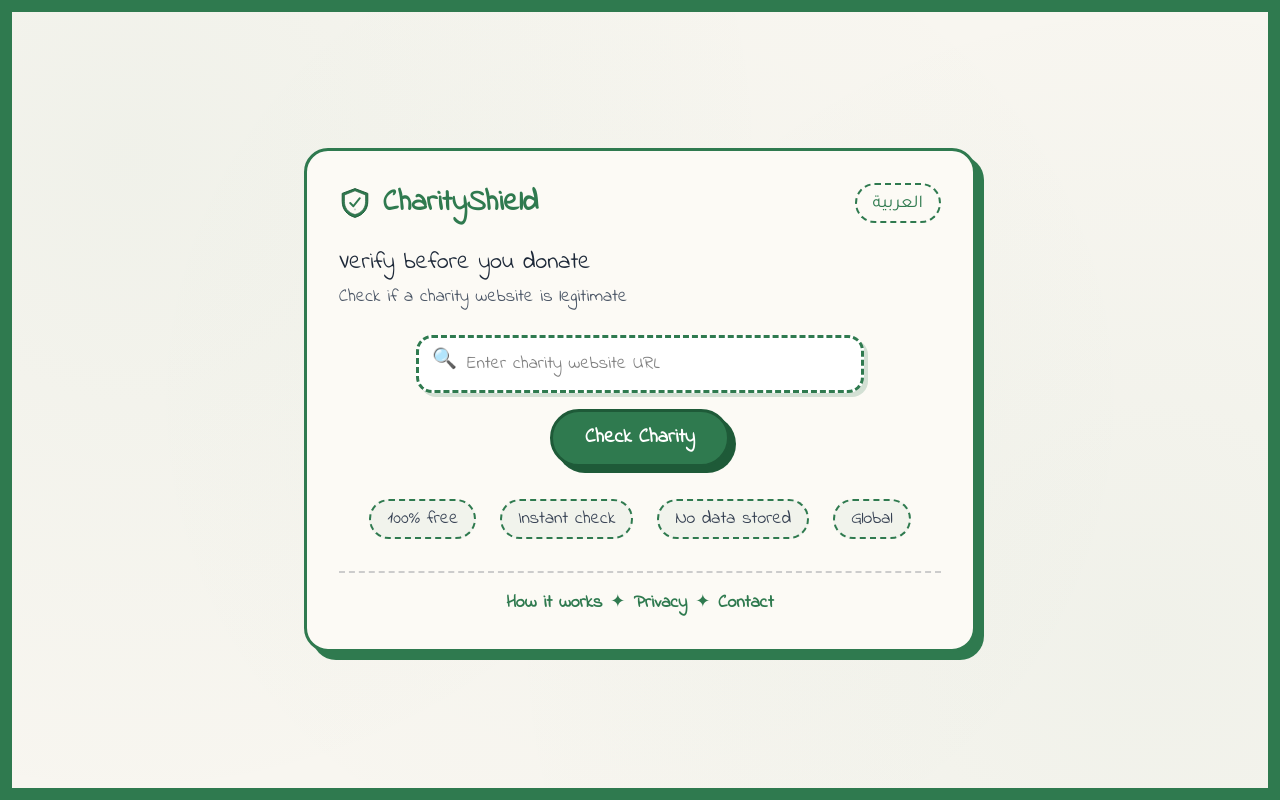
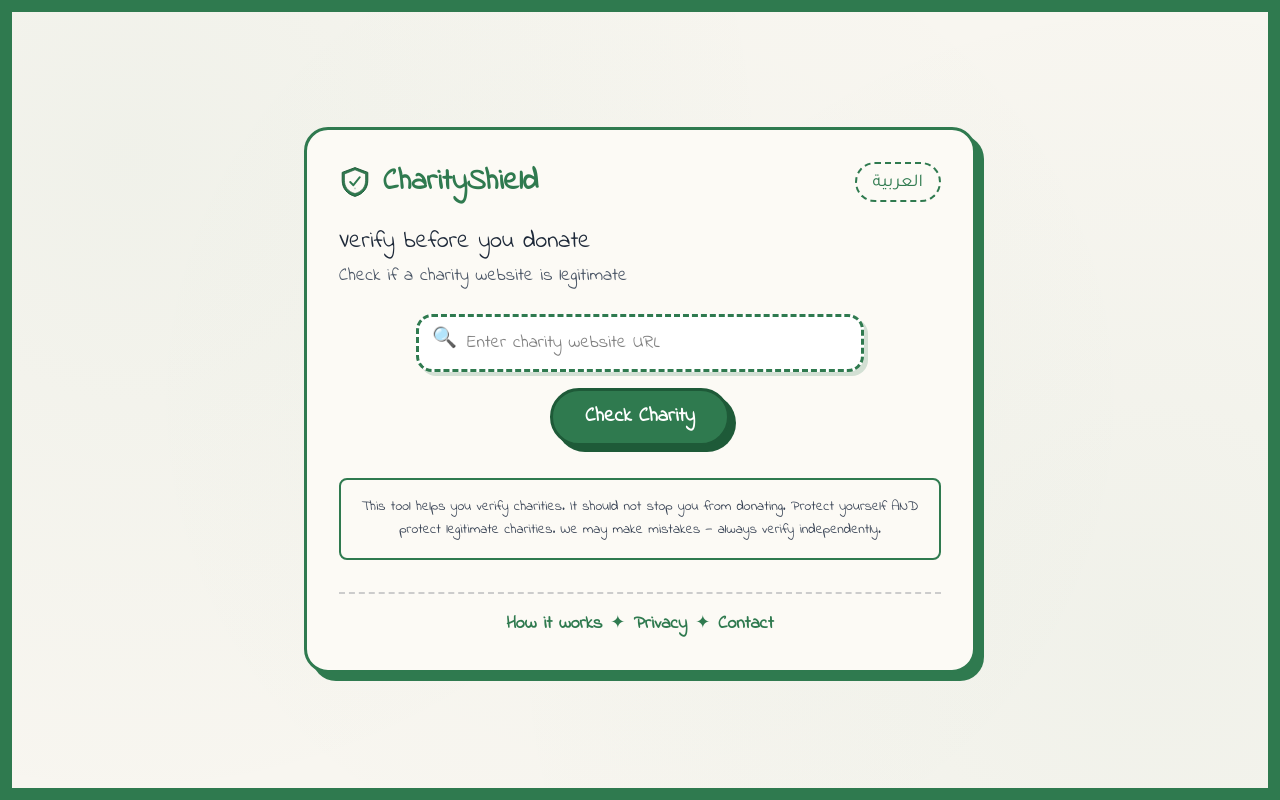
Before and after one commit to Yusr73/charity-shield-frontend, a React (Vite) app: page / in a window 1280 px wide. Built offline with nearby package versions, Linux system fonts and the light colour scheme.

Commit message:
Frontend: Replace trust badges with disclaimer, update comments section

```diff
--- a/src/App.tsx
+++ b/src/App.tsx
@@ -11,10 +11,6 @@ const translations = {
     placeholder: 'Enter charity website URL',
     button: 'Check Charity',
     checking: 'Checking...',
-    free: '100% free',
-    instant: 'Instant check',
-    private: 'No data stored',
-    global: 'Global',
     howItWorks: 'How it works',
     privacy: 'Privacy',
     contact: 'Contact',
@@ -37,7 +33,9 @@ const translations = {
     commentsLoadError: 'Failed to load comments.',
     commentsEmailInvalid: 'Please enter a valid email address.',
     commentsLengthError: 'Comment must be at least 10 characters.',
-    commentsNameRequired: 'Please enter your name.'
+    commentsNameRequired: 'Please enter your name.',
+    // Disclaimer
+    disclaimer: "This tool helps you verify charities. It should not stop you from donating. Protect yourself AND protect legitimate charities. We may make mistakes — always verify independently."
   },
   ar: {
     title: 'درع الخيرية',
@@ -46,10 +44,6 @@ const translations = {
     placeholder: 'أدخل رابط موقع الجمعية الخيرية',
     button: 'فحص الجمعية',
     checking: 'جاري الفحص...',
-    free: 'مجاني 100%',
-    instant: 'فحص فوري',
-    private: 'لا يتم تخزين البيانات',
-    global: 'عالمي',
     howItWorks: 'كيف يعمل',
     privacy: 'الخصوصية',
     contact: 'اتصل بنا',
@@ -72,7 +66,9 @@ const translations = {
     commentsLoadError: 'فشل تحميل التعليقات.',
     commentsEmailInvalid: 'يرجى إدخال بريد إلكتروني صحيح.',
     commentsLengthError: 'يجب أن يكون التعليق 10 أحرف على الأقل.',
-    commentsNameRequired: 'يرجى إدخال اسمك.'
+    commentsNameRequired: 'يرجى إدخال اسمك.',
+    // Disclaimer
+    disclaimer: "هذه الأداة تساعدك في التحقق من الجمعيات الخيرية. لا ينبغي أن تمنعك من التبرع. احمِ نفسك واحمِ الجمعيات الخيرية الحقيقية. قد نخطئ — تحقق دائماً بشكل مستقل."
   }
 }
 
@@ -340,47 +336,11 @@ function App() {
             </button>
           </form>
 
-          <div className="flex justify-center items-center gap-6 mt-8 text-lg text-gray-700 flex-wrap">
-            <span
-              className="px-4 py-1 whitespace-nowrap"
-              style={{
-                border: '2px dashed #2f7a4f',
-                borderRadius: '30px',
-                backgroundColor: 'rgba(47, 122, 79, 0.05)'
-              }}
-            >
-              {t.free}
-            </span>
-            <span
-              className="px-4 py-1 whitespace-nowrap"
-              style={{
-                border: '2px dashed #2f7a4f',
-                borderRadius: '30px',
-                backgroundColor: 'rgba(47, 122, 79, 0.05)'
-              }}
-            >
-              {t.instant}
-            </span>
-            <span
-              className="px-4 py-1 whitespace-nowrap"
-              style={{
-                border: '2px dashed #2f7a4f',
-                borderRadius: '30px',
-                backgroundColor: 'rgba(47, 122, 79, 0.05)'
-              }}
-            >
-              {t.private}
-            </span>
-            <span
-              className="px-4 py-1 whitespace-nowrap"
-              style={{
-                border: '2px dashed #2f7a4f',
-                borderRadius: '30px',
-                backgroundColor: 'rgba(47, 122, 79, 0.05)'
-              }}
-            >
-              {t.global}
-            </span>
+          {/* Disclaimer Section - Replaces trust badges */}
+          <div className="mt-8 p-4 border-2 border-[#2f7a4f] rounded-lg bg-[#fcfaf5]">
+            <p className="text-center text-sm text-gray-700 leading-relaxed">
+              {t.disclaimer}
+            </p>
           </div>
 
           {isLoading && (
```
